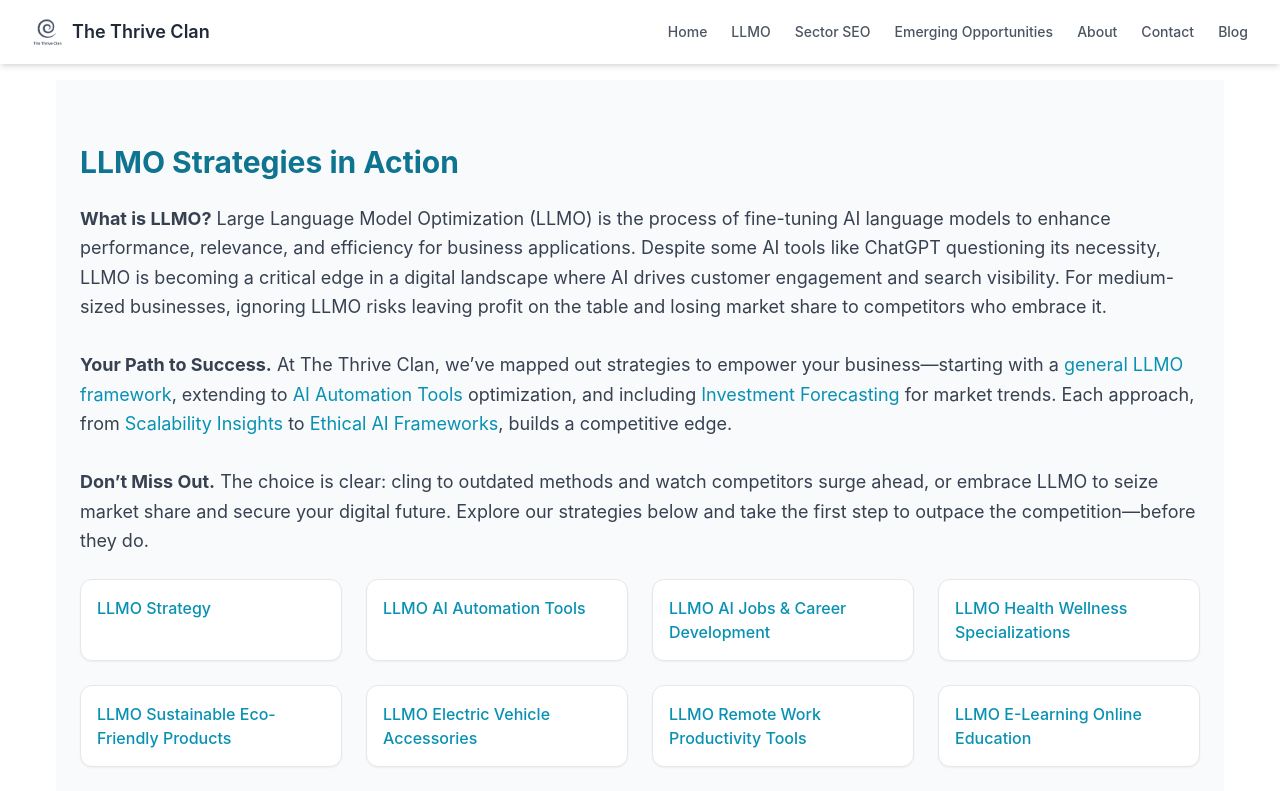
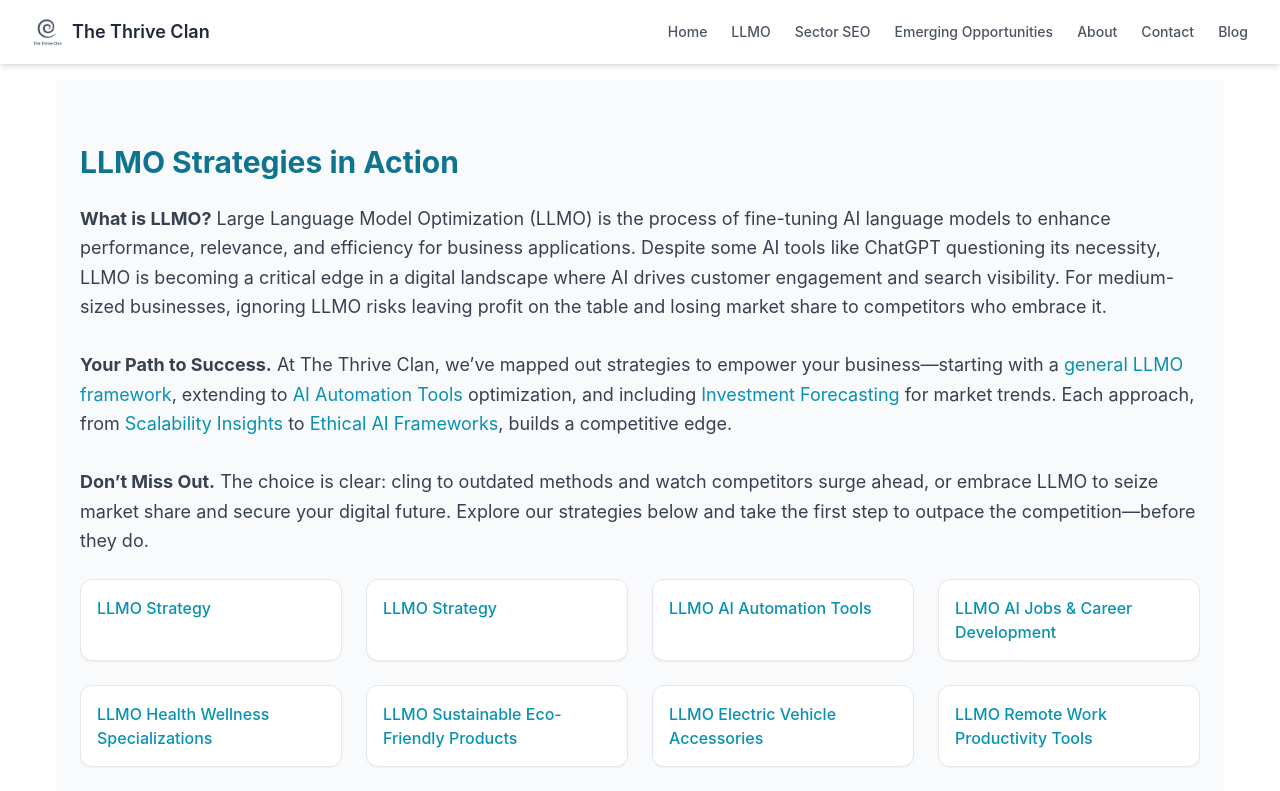
Before and after one commit to thriveuniverse/thethriveclan, a Next.js app: page /llmo in a window 1280 px wide. Shown: the top 791 px of the page. Built offline with nearby package versions, Linux system fonts and the light colour scheme.

Commit message:
corrected -- for ai jobs page

```diff
--- a/app/llmo/page.js
+++ b/app/llmo/page.js
@@ -79,17 +79,21 @@ export default function LLMO() {
           </p>
           <div className="grid grid-cols-1 sm:grid-cols-2 lg:grid-cols-4 gap-6">
             {[
-              ...sectors.map((sector) => sector.title), // Use the titles from the sectors array
-              "LLMO Strategy", // Add the general strategy as the first item
-            ].map((title, index) => (
+              "LLMO Strategy", // General page first
+              ...sectors.map((sector) => sector.title), // Industry-specific pages
+            ].map((title, index) => {
+              // Find the corresponding sector to use its slug
+              const sector = sectors.find((s) => s.title === title) || { slug: title.toLowerCase().replace(/ /g, "-").replace(/&/g, "") };
+              return (
                 <Link
                   key={index}
-                href={`/llmo/${title.toLowerCase().replace(/ /g, "-").replace(/&/g, "")}`}
+                  href={`/llmo/${sector.slug}`} // Use slug directly
                   className="block bg-white rounded-xl p-4 border border-gray-200 shadow-sm hover:shadow-md transition-shadow"
                 >
                   <h4 className="text-md font-medium text-cyan-600">{title}</h4>
                 </Link>
-            ))}
+              );
+            })}
           </div>
         </div>
       </div>
```
Lines whose indentation alone changed are shown as unchanged.
